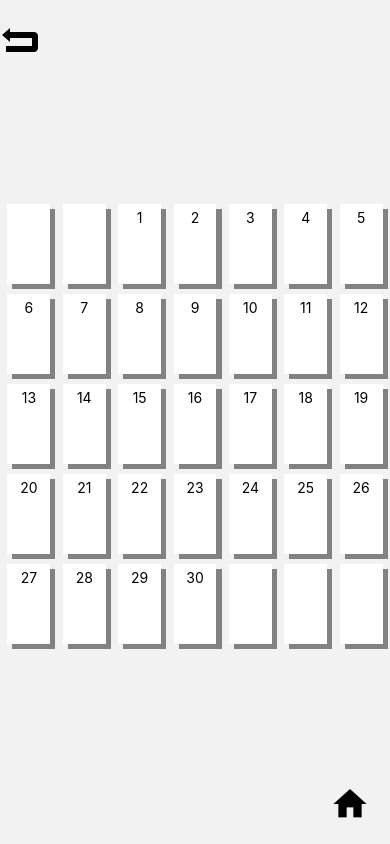
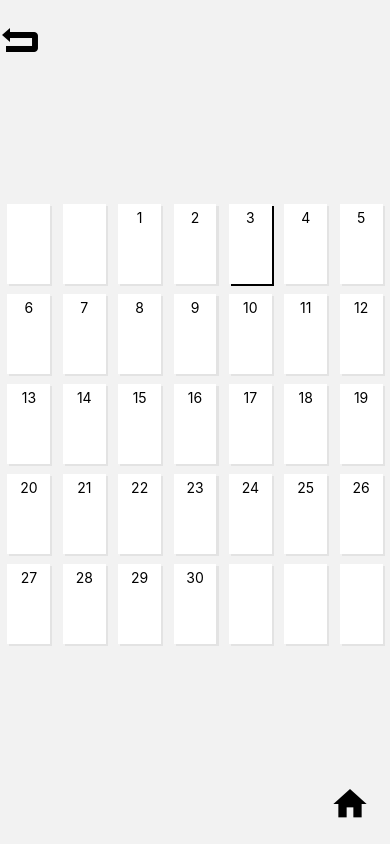
Before and after one commit to seantolbert/daily, a React Native app: screen /monthView in a window 390 px wide. Built offline with nearby package versions, Linux system fonts and the light colour scheme.

Commit message:
gets datebox shadow animation to work

```diff
--- a/components/Day.js
+++ b/components/Day.js
@@ -1,12 +1,20 @@
-import { StyleSheet, Text, View, Pressable } from "react-native";
+import { StyleSheet, Text, View, Pressable, Animated } from "react-native";
 
 import { useState, useEffect, useRef } from "react";
 
-const Day = ({ day, selected, acts }) => {
+const Day = ({ day, selected, setSelected, acts }) => {
   const [shadowHeight, setShadowHeight] = useState(0);
   const [shadowWidth, setShadowWidth] = useState(0);
 
-  const today = new Date().getDay() - 1;
+  const shadowSlide = useRef(new Animated.Value(2)).current;
+
+  const handleShadow = () => {
+    Animated.timing(shadowSlide, {
+      useNativeDriver: true,
+      duration: 600,
+      toValue: 5,
+    }).start();
+  };
 
   const { dateBox, dateBoxText, shadow, container } = styles;
 
@@ -17,16 +25,28 @@ const Day = ({ day, selected, acts }) => {
         let { width, height } = e.nativeEvent.layout;
         setShadowHeight(height);
         setShadowWidth(width);
+        // handleShadow();
       }}
     >
-      <View
-        style={[shadow, { width: shadowWidth, height: shadowHeight }]}
-      ></View>
+      <Animated.View
+        style={[
+          shadow,
+          { width: shadowWidth, height: shadowHeight },
+          day === selected && {
+            transform: [
+              { translateX: shadowSlide },
+              { translateY: shadowSlide },
+            ],
+            backgroundColor: "#000",
+          },
+        ]}
+      ></Animated.View>
       <Pressable
-        style={[
-          dateBox,
-          //  day === today && { backgroundColor: "#828282" }
-        ]}
+        style={dateBox}
+        onPress={() => {
+          setSelected(day);
+          handleShadow();
+        }}
       >
         <Text style={dateBoxText}>{day}</Text>
       </Pressable>
@@ -48,7 +68,7 @@ const styles = StyleSheet.create({
   },
   shadow: {
     position: "absolute",
-    transform: [{ translateX: 5 }, {translateY: 5}],
-    backgroundColor: "#828282",
+    transform: [{ translateX: 2 }, { translateY: 2 }],
+    backgroundColor: "#e3e3e3",
   },
 });
--- a/pages/MonthView.js
+++ b/pages/MonthView.js
@@ -3,7 +3,9 @@ import { useState } from "react";
 import { BackButton, HomeButton, Day } from "../components";
 
 const MonthView = ({ navigation }) => {
-  const [selected, setSelected] = useState(null);
+  const today = new Date().getDay() - 1;
+
+  const [selected, setSelected] = useState(today);
   const [acts, setActs] = useState(false);
 
 
```
